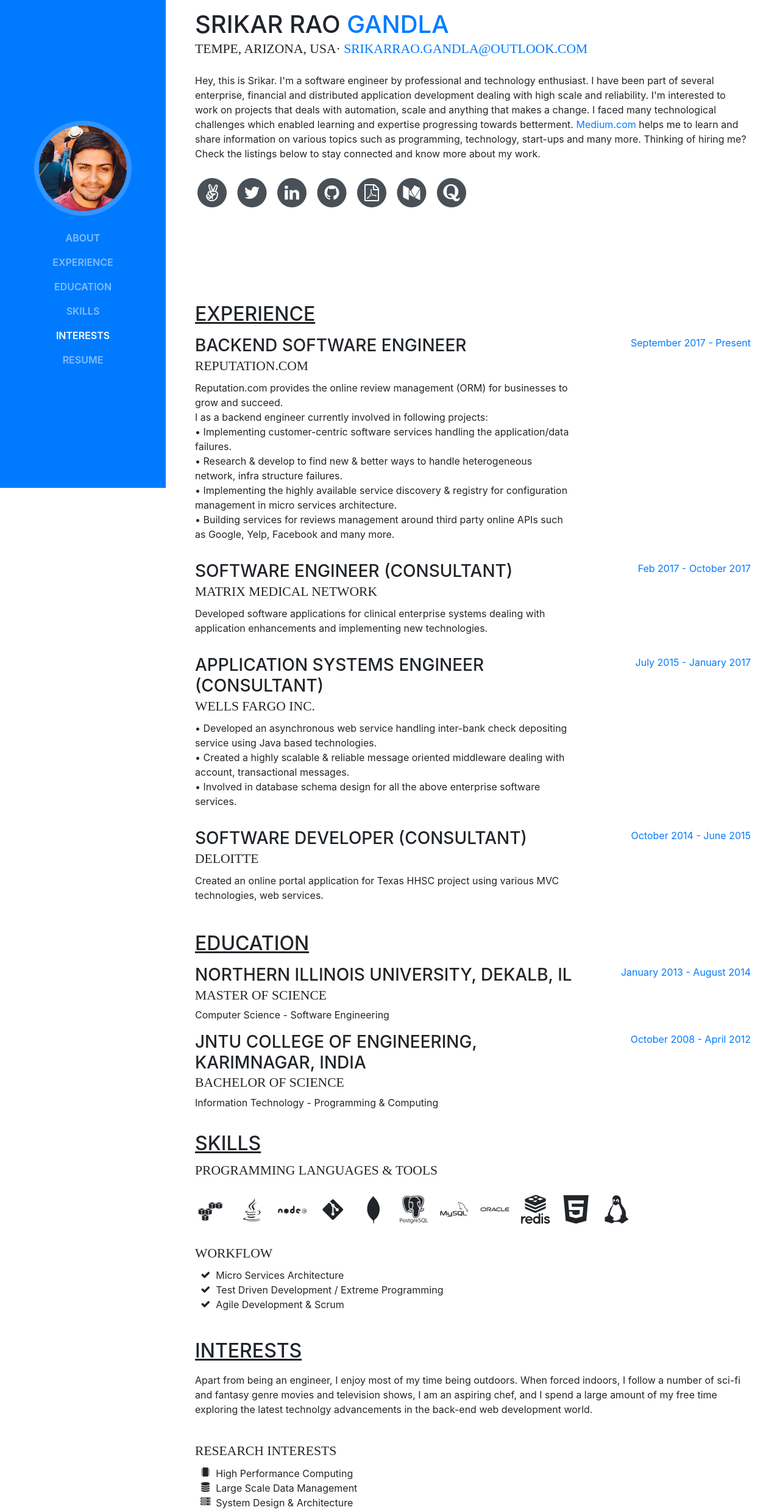
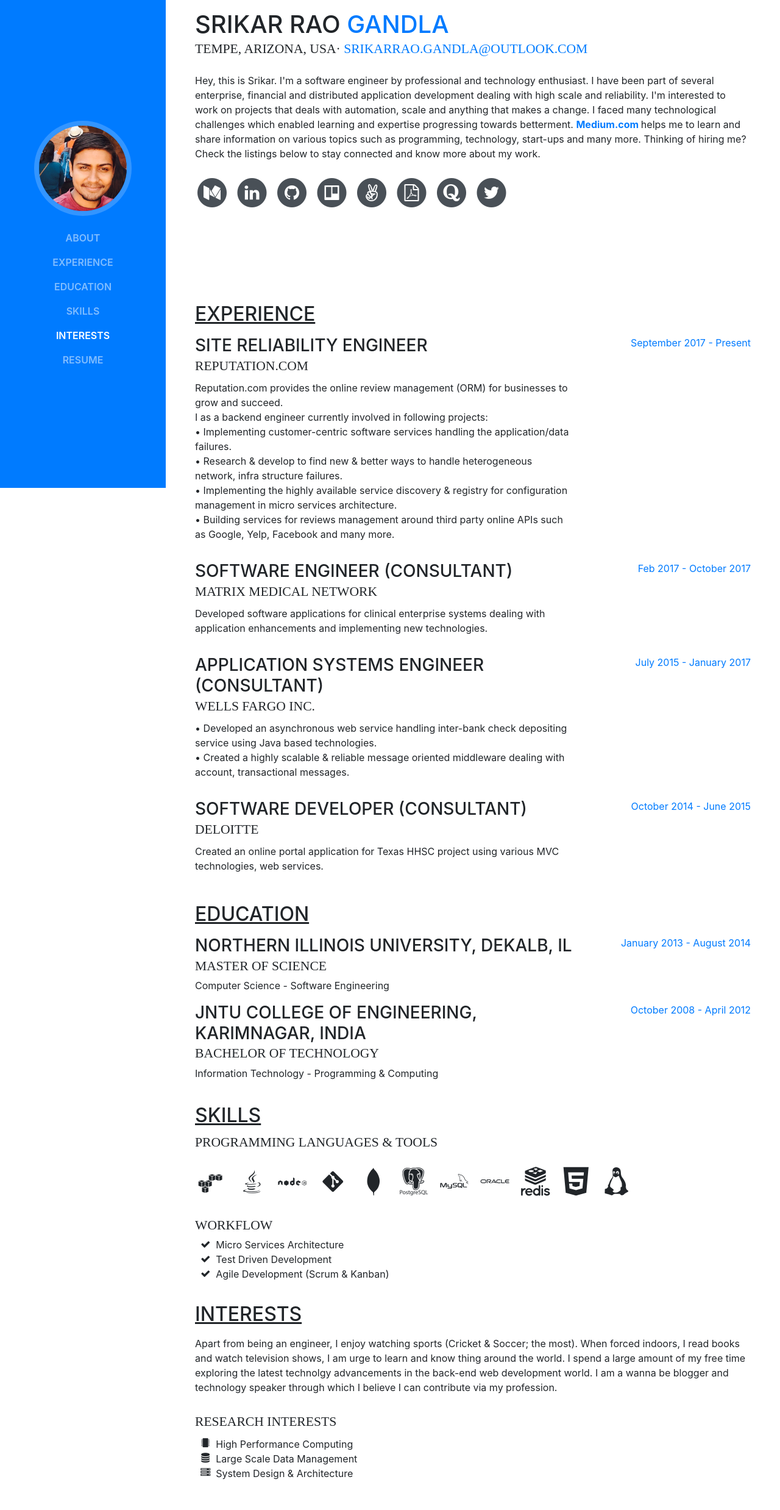
Before and after one commit to srikarrao/srikarrao.github.io, a website with bundled scripts: page index.html in a window 1280 px wide. Shown: the whole page at 61% size. After the commit the page ends 2428 px from the top, so only its background shows below. Built offline with nearby package versions, Linux system fonts and the light colour scheme; a web font is replaced by a local one.

Commit message:
Changes to color and icons

```diff
--- a/css/resume.min.css
+++ b/css/resume.min.css
@@ -2,19 +2,21 @@
  * Start Bootstrap - Resume v4.0.0-beta.2 (https://startbootstrap.com/template-overviews/resume)
  * Copyright 2013-2017 Start Bootstrap
  * Licensed under MIT (https://github.com/BlackrockDigital/startbootstrap-resume/blob/master/LICENSE)
- */body{font-family:'Open Sans',serif;padding-top:54px;color:#868e96}
+ */body{font-family:'Open Sans',serif;padding-top:54px;color:#6b737b}
  @media (min-width:992px){body{padding-top:0;padding-left:17rem}}
- h1,h2,h3,h4,h5,h6{font-family:'Saira Extra Condensed',serif;font-weight:700;text-transform:uppercase;color:#343a40}
+ h1,h2,h3,h4,h5,h6{font-family:'Saira Extra Condensed',serif;font-weight:700;text-transform:uppercase;color:#454d54}
  h1{font-size:6rem;line-height:5.5rem}h2{font-size:3.5rem}
  .subheading{text-transform:uppercase;font-weight:500;font-family:'Saira Extra Condensed',serif;font-size:1.35rem}
  .list-social-icons a{color:#495057}
- .list-social-icons a:hover{color:#bd5d38}.list-social-icons a .fa-lg{font-size:1.75rem}.list-icons{font-size:3rem}.list-icons .list-inline-item i:hover{color:#bd5d38}#sideNav .navbar-nav .nav-item .nav-link{font-weight:600;text-transform:uppercase}
+ .list-social-icons a:hover{color:#66A3C2}.list-social-icons a .fa-lg{font-size:1.75rem}.list-icons{font-size:3rem}.list-icons .list-inline-item i:hover{color:#009b99
+ 	}#sideNav .navbar-nav .nav-item .nav-link{font-weight:600;text-transform:uppercase}
  @media (min-width:992px){#sideNav{text-align:center;position:fixed;top:0;left:0;display:flex;flex-direction:column;width:17rem;height:100vh}#sideNav .navbar-brand{display:flex;margin:auto auto 0;padding:.5rem}#sideNav .navbar-brand .img-profile{max-width:10rem;max-height:10rem;border:.5rem solid rgba(255,255,255,.2)}#sideNav .navbar-collapse{display:flex;align-items:flex-start;flex-grow:0;width:100%;margin-bottom:auto}#sideNav .navbar-collapse .navbar-nav{flex-direction:column;width:100%}#sideNav .navbar-collapse .navbar-nav .nav-item{display:block}#sideNav .navbar-collapse .navbar-nav .nav-item .nav-link{display:block}}
  section.resume-section{border-bottom:0px solid #dee2e6;padding-top:1rem!important;padding-bottom:0rem!important}
  section.resume-section .resume-item .resume-date{min-width:none}
  @media (min-width:768px){section.resume-section{min-height:60vh}section.resume-section .resume-item .resume-date{min-width:18rem}}
  @media (min-width:992px){section.resume-section{padding-top:1rem!important;padding-bottom:0rem!important}}
- .bg-primary{background-color:#bd5d38!important}
- .text-primary{color:#bd5d38!important}
- a{color:#bd5d38}
- a:active,a:focus,a:hover{color:#824027}
+ .bg-primary{background-color:#408CB2!important}
+ .text-primary{color:#086391!important}
+ .fa-ul i:hover{color:#009b99}
+ a{color:#367696}
+ a:active,a:focus,a:hover{color:#0077b3}
--- a/index.html
+++ b/index.html
@@ -73,23 +73,15 @@
           <div class="subheading mb-4">Tempe, Arizona, USA·
             <a href="mailto:name@email.com">srikarrao.gandla@outlook.com</a>
           </div>
-          <p class="mb-4">Hey, this is Srikar. I'm a software engineer by professional and technology enthusiast. I have been part of several enterprise, financial and distributed application development dealing with high scale and reliability. I'm interested to work on projects that deals with automation, scale and anything that makes a change. I faced many technological challenges which enabled learning and expertise progressing towards betterment. <a href="https://medium.com/@srikarrao" target="_blank">Medium.com </a>helps me to learn and share information on various topics such as programming, technology, start-ups and many more.
+          <p class="mb-4">Hey, this is Srikar. I'm a software engineer by professional and technology enthusiast. I have been part of several enterprise, financial and distributed application development dealing with high scale and reliability. I'm interested to work on projects that deals with automation, scale and anything that makes a change. I faced many technological challenges which enabled learning and expertise progressing towards betterment. <strong><a href="https://medium.com/@srikarrao" target="_blank">Medium.com </a></strong>helps me to learn and share information on various topics such as programming, technology, start-ups and many more.
           Thinking of hiring me? Check the listings below to stay connected and know more about my work.
           </p>
           <ul class="list-inline list-social-icons mb-0">
-            <li class="list-inline-item">
-              <a href="https://angel.co/srikarrao" target="_blank">
+             <li class="list-inline-item">
+              <a href="https://medium.com/@srikarrao" target="_blank">
                 <span class="fa-stack fa-lg">
                   <i class="fa fa-circle fa-stack-2x"></i>
-                  <i class="fa fa-angellist fa-stack-1x fa-inverse"></i>
-                </span>
-              </a>
-            </li>
-            <li class="list-inline-item">
-              <a href="https://twitter.com/srikar3091/" target="_blank">
-                <span class="fa-stack fa-lg">
-                  <i class="fa fa-circle fa-stack-2x"></i>
-                  <i class="fa fa-twitter fa-stack-1x fa-inverse"></i>
+                  <i class="fa fa-medium fa-stack-1x fa-inverse"></i>
                 </span>
               </a>
             </li>
@@ -109,6 +101,22 @@
                 </span>
               </a>
             </li>
+             <li class="list-inline-item">
+              <a href="https://trello.com/srikarrao2" target="_blank">
+                <span class="fa-stack fa-lg">
+                  <i class="fa fa-circle fa-stack-2x"></i>
+                  <i class="fa fa-trello fa-stack-1x fa-inverse"></i>
+                </span>
+              </a>
+            </li>
+            <li class="list-inline-item">
+              <a href="https://angel.co/srikarrao" target="_blank">
+                <span class="fa-stack fa-lg">
+                  <i class="fa fa-circle fa-stack-2x"></i>
+                  <i class="fa fa-angellist fa-stack-1x fa-inverse"></i>
+                </span>
+              </a>
+            </li>
             <li class="list-inline-item">
               <a href="resume.html" target="_blank">
                 <span class="fa-stack fa-lg">
@@ -118,18 +126,18 @@
               </a>
             </li>
             <li class="list-inline-item">
-              <a href="https://medium.com/@srikarrao" target="_blank">
+              <a href="https://www.quora.com/profile/Sri-Kar-Rao" target="_blank">
                 <span class="fa-stack fa-lg">
                   <i class="fa fa-circle fa-stack-2x"></i>
-                  <i class="fa fa-medium fa-stack-1x fa-inverse"></i>
+                  <i class="fa fa-quora fa-stack-1x fa-inverse"></i>
                 </span>
               </a>
             </li>
             <li class="list-inline-item">
-              <a href="https://www.quora.com/profile/Sri-Kar-Rao" target="_blank">
+              <a href="https://twitter.com/srikar1221/" target="_blank">
                 <span class="fa-stack fa-lg">
                   <i class="fa fa-circle fa-stack-2x"></i>
-                  <i class="fa fa-quora fa-stack-1x fa-inverse"></i>
+                  <i class="fa fa-twitter fa-stack-1x fa-inverse"></i>
                 </span>
               </a>
             </li>
@@ -143,7 +151,7 @@
 
           <div class="resume-item d-flex flex-column flex-md-row mb-3">
             <div class="resume-content mr-auto">
-              <h3 class="mb-0">Backend Software Engineer</h3>
+              <h3 class="mb-0">Site Reliability Engineer</h3>
               <div class="subheading mb-2">Reputation.com</div>
               <p>Reputation.com provides the online review management (ORM) for businesses to grow and succeed. <br>
               I as a backend engineer currently involved in following projects: <br>
@@ -177,7 +185,6 @@
               <p>
                 •  Developed an asynchronous web service handling inter-bank check depositing service using Java based technologies. <br>
                 • Created a highly scalable & reliable message oriented middleware dealing with account, transactional messages. <br>
-                • Involved in database schema design for all the above enterprise software services.
               </p>
             </div>
             <div class="resume-date text-md-right">
@@ -219,7 +226,7 @@
           <div class="resume-item d-flex flex-column flex-md-row mb-3">
             <div class="resume-content mr-auto">
               <h3 class="mb-0">JNTU College of Engineering, Karimnagar, India </h3>
-              <div class="subheading mb-1">Bachelor of Science</div>
+              <div class="subheading mb-1">Bachelor of Technology</div>
               <div>Information Technology - Programming & Computing</div>
             </div>
             <div class="resume-date text-md-right">
@@ -273,17 +280,17 @@
           </ul>
 
 
-          <div class="subheading mb-2">Workflow</div>
+          <div class="subheading mb-1">Workflow</div>
           <ul class="fa-ul mb-0">
             <li>
               <i class="fa-li fa fa-check"></i>
               Micro Services Architecture</li>
             <li>
               <i class="fa-li fa fa-check"></i>
-              Test Driven Development / Extreme Programming</li>
+              Test Driven Development</li>
              <li>
               <i class="fa-li fa fa-check"></i>
-              Agile Development &amp; Scrum</li>
+              Agile Development (Scrum &amp; Kanban)</li>
           </ul>
         </div>
       </section>
@@ -291,7 +298,7 @@
       <section class="resume-section p-3 p-lg-5 d-flex flex-column" id="interests" style="min-height:40vh">
         <div class="my-auto">
           <h2 class="mb-3"><u>Interests</u></h2>
-          <p>Apart from being an engineer, I enjoy most of my time being outdoors. When forced indoors, I follow a number of sci-fi and fantasy genre movies and television shows, I am an aspiring chef, and I spend a large amount of my free time exploring the latest technolgy advancements in the back-end web development world.</p>
+          <p>Apart from being an engineer, I enjoy watching sports (Cricket & Soccer; the most). When forced indoors, I read books and watch television shows, I am urge to learn and know thing around the world. I spend a large amount of my free time exploring the latest technolgy advancements in the back-end web development world. I am a wanna be blogger and technology speaker through which I believe I can contribute via my profession.</p>
         </div>
 
         <div class="subheading mb-2">Research Interests</div>
```
